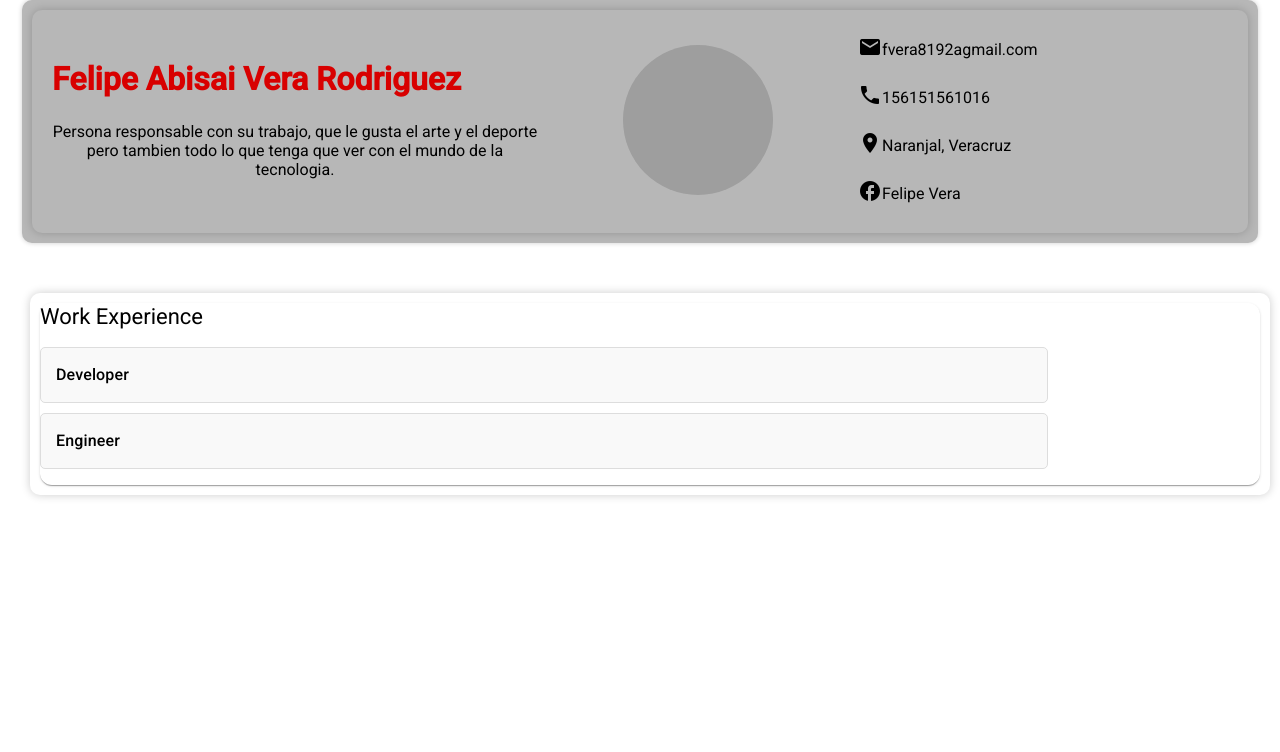
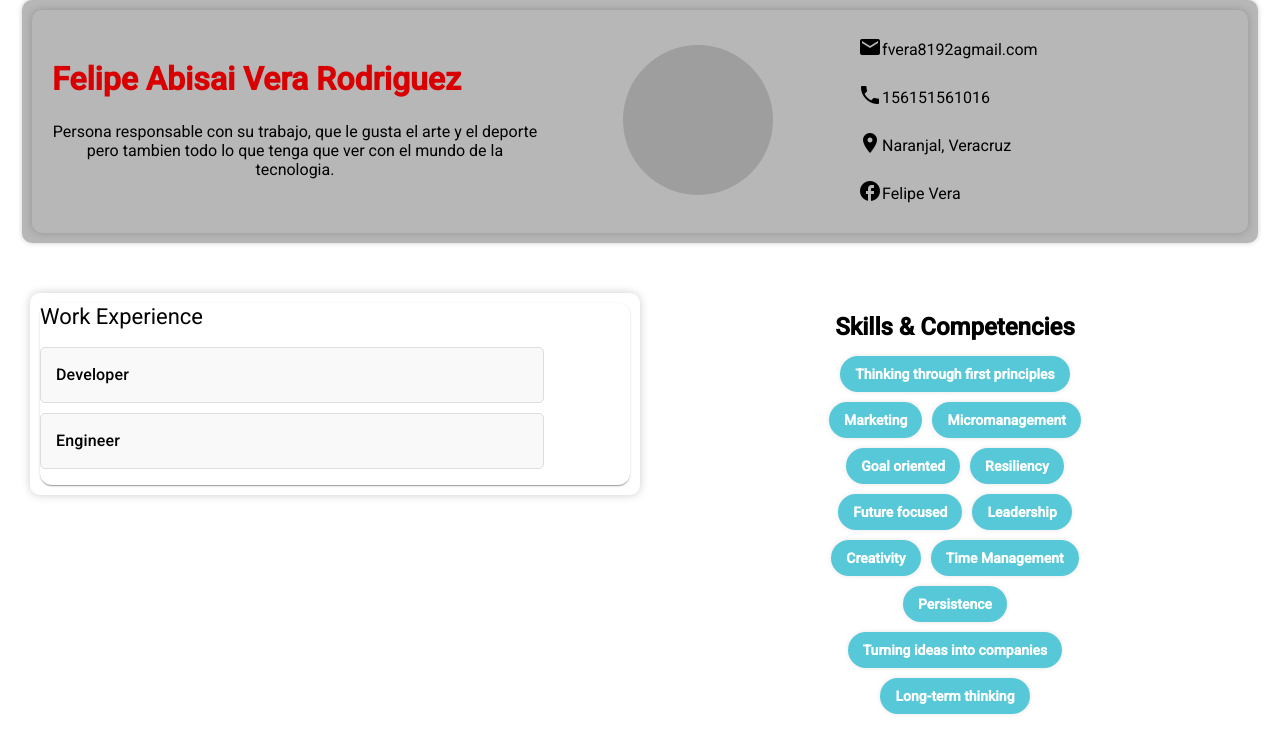
Before and after one commit to cuboalcub/cuboalcub.github.io, an Angular app: page / in a window 1280 px wide. Shown: the top 752 px of the page. Built offline with nearby package versions, Linux system fonts and the light colour scheme; grey boxes are pictures that could not be loaded.

Commit message:
feat: :art: new codee

```diff
--- a/src/app/app.component.html
+++ b/src/app/app.component.html
@@ -1,8 +1,11 @@
 <app-header></app-header>
 <table>
   <tr>
-      <td>
-          <app-work-experience></app-work-experience>
-      </td>
-    </tr>
+  <td>
+      <app-work-experience></app-work-experience>
+  </td>
+  <td>
+      <app-skills></app-skills>
+  </td>
+</tr>
 </table>
--- a/src/app/app.component.ts
+++ b/src/app/app.component.ts
@@ -2,10 +2,11 @@ import { Component } from '@angular/core';
 import { RouterOutlet } from '@angular/router';
 import { HeaderComponent } from './header/header.component';
 import { WorkExperienceComponent } from './work-experience/work-experience.component';
+import { SkillsComponent } from './skills/skills.component';
 @Component({
   selector: 'app-root',
   standalone: true,
-  imports: [RouterOutlet, HeaderComponent, WorkExperienceComponent],
+  imports: [RouterOutlet, HeaderComponent, WorkExperienceComponent, SkillsComponent],
   templateUrl: './app.component.html',
   styleUrl: './app.component.css'
 })
--- /dev/null
+++ b/src/app/skills/skills.component.css
@@ -0,0 +1,34 @@
+.skills-section {
+    width: 50%;
+    text-align: center;
+    margin: 0 auto;
+    margin-top: 20px;
+}
+
+.skills-section h2 {
+    font-size: 24px;
+    margin-bottom: 15px;
+    font-weight: bold;
+}
+
+.skills-tags {
+    display: flex;
+    flex-wrap: wrap;
+    justify-content: center;
+    gap: 10px;
+}
+
+.skills-tags .tag {
+    background-color: #56c8d8; /* Color similar al de las etiquetas en la imagen */
+    color: white;
+    padding: 10px 15px;
+    border-radius: 20px;
+    font-size: 14px;
+    font-weight: bold;
+    box-shadow: 0 0 5px rgba(0, 0, 0, 0.1);
+    transition: background-color 0.3s ease;
+}
+
+.skills-tags .tag:hover {
+    background-color: #3aa0b0; /* Cambio de color al hacer hover */
+}
--- /dev/null
+++ b/src/app/skills/skills.component.html
@@ -0,0 +1,17 @@
+<div class="skills-section">
+    <h2>Skills & Competencies</h2>
+    <div class="skills-tags">
+        <span class="tag">Thinking through first principles</span>
+        <span class="tag">Marketing</span>
+        <span class="tag">Micromanagement</span>
+        <span class="tag">Goal oriented</span>
+        <span class="tag">Resiliency</span>
+        <span class="tag">Future focused</span>
+        <span class="tag">Leadership</span>
+        <span class="tag">Creativity</span>
+        <span class="tag">Time Management</span>
+        <span class="tag">Persistence</span>
+        <span class="tag">Turning ideas into companies</span>
+        <span class="tag">Long-term thinking</span>
+    </div>
+</div>
```
Also changed, not shown: src/app/skills/skills.component.ts (added, +14 -0 lines), 1 other file (tests, documents, lock files or other folders).
